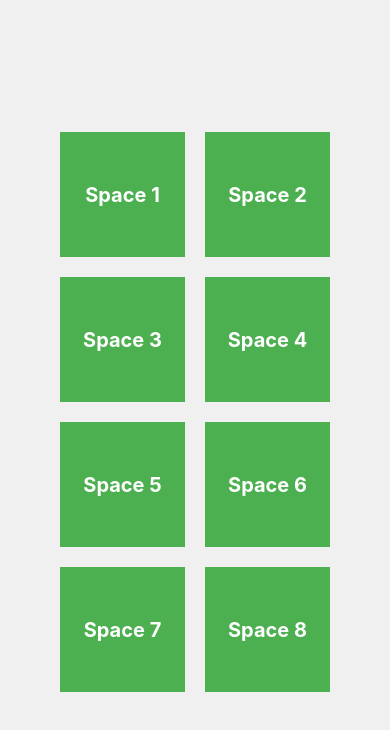
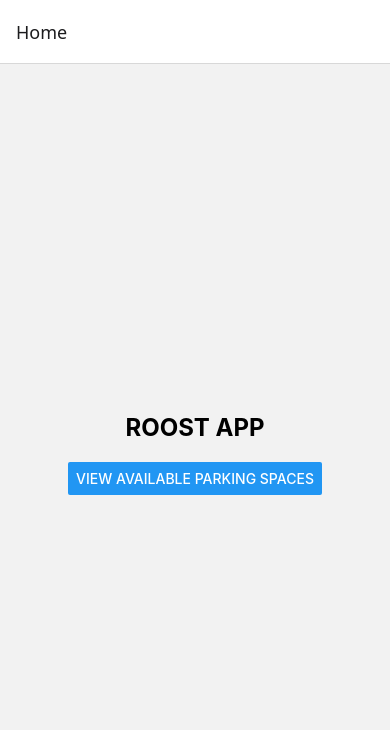
Before and after one commit to Jshea1/roost, a React Native app: screen /Home in a window 390 px wide. Shown: the top 730 px of the page. Built offline with nearby package versions, Linux system fonts and the light colour scheme.

Commit message:
added a home screen with a button, which when clicked moves to the parking data screen

```diff
--- a/App.tsx
+++ b/App.tsx
@@ -1,72 +1,23 @@
 import React from 'react';
-import { SafeAreaView, Text, StyleSheet, View } from 'react-native';
+import { NavigationContainer } from '@react-navigation/native';
+import { createNativeStackNavigator } from '@react-navigation/native-stack';
+import HomeScreen from './screens/HomeScreen';
+import GoogleSheetsScreen from './screens/ParkingScreen';
 
-function App(): React.JSX.Element {
+export type RootStackParamList = {
+  Home: undefined;
+  GoogleSheets: undefined;
+};
+
+const Stack = createNativeStackNavigator<RootStackParamList>();
+
+export default function App(): React.JSX.Element {
   return (
-    <SafeAreaView style={styles.container}>
-
-      <View style={styles.row}>
-        <View style={styles.box}>
-          <Text style={styles.boxText}>Space 1</Text>
-        </View>
-        <View style={styles.box}>
-          <Text style={styles.boxText}>Space 2</Text>
-        </View>
-      </View>
-      <View style={styles.row}>
-        <View style={styles.box}>
-          <Text style={styles.boxText}>Space 3</Text>
-        </View>
-        <View style={styles.box}>
-          <Text style={styles.boxText}>Space 4</Text>
-        </View>
-      </View>
-      <View style={styles.row}>
-        <View style={styles.box}>
-          <Text style={styles.boxText}>Space 5</Text>
-        </View>
-        <View style={styles.box}>
-          <Text style={styles.boxText}>Space 6</Text>
-        </View>
-      </View>
-      <View style={styles.row}>
-        <View style={styles.box}>
-          <Text style={styles.boxText}>Space 7</Text>
-        </View>
-        <View style={styles.box}>
-          <Text style={styles.boxText}>Space 8</Text>
-        </View>
-
-      </View>
-    </SafeAreaView>
+    <NavigationContainer>
+      <Stack.Navigator initialRouteName="Home">
+        <Stack.Screen name="Home" component={HomeScreen} />
+        <Stack.Screen name="GoogleSheets" component={GoogleSheetsScreen} />
+      </Stack.Navigator>
+    </NavigationContainer>
   );
 }
-
-const styles = StyleSheet.create({
-  container: {
-    flex: 1,
-    justifyContent: 'center',
-    alignItems: 'center',
-    backgroundColor: '#f0f0f0',
-  },
-  row: {
-    flexDirection: 'row',
-    justifyContent: 'space-between',
-    marginBottom: 20,
-  },
-  box: {
-    width: 125,
-    height: 125,
-    backgroundColor: '#4CAF50',
-    justifyContent: 'center',
-    alignItems: 'center',
-    marginHorizontal: 10,
-  },
-  boxText: {
-    fontSize: 20,
-    fontWeight: 'bold',
-    color: '#fff',
-  },
-});
-
-export default App;
--- /dev/null
+++ b/screens/HomeScreen.tsx
@@ -0,0 +1,22 @@
+import React from 'react';
+import { View, Text, Button, StyleSheet } from 'react-native';
+import { NativeStackScreenProps } from '@react-navigation/native-stack';
+import { RootStackParamList } from '../App';
+
+type Props = NativeStackScreenProps<RootStackParamList, 'Home'>;
+
+const HomeScreen: React.FC<Props> = ({ navigation }) => {
+  return (
+    <View style={styles.container}>
+      <Text style={styles.title}>ROOST APP</Text>
+      <Button title="View Available Parking Spaces" onPress={() => navigation.navigate('GoogleSheets')} />
+    </View>
+  );
+};
+
+const styles = StyleSheet.create({
+  container: { flex: 1, justifyContent: 'center', alignItems: 'center' },
+  title: { fontSize: 24, fontWeight: 'bold', marginBottom: 20 },
+});
+
+export default HomeScreen;
--- /dev/null
+++ b/screens/ParkingScreen.tsx
@@ -0,0 +1,48 @@
+import React, { useEffect, useState } from "react";
+import { View, Text, ScrollView, ActivityIndicator, StyleSheet } from "react-native";
+import { fetchGoogleSheetsData } from "../services/googleSheets";
+
+const GoogleSheetsScreen: React.FC = () => {
+  const [data, setData] = useState<string[][]>([]);
+  const [loading, setLoading] = useState<boolean>(true);
+
+  useEffect(() => {
+    const loadData = async () => {
+      const sheetData = await fetchGoogleSheetsData();
+      if (sheetData) setData(sheetData);
+      setLoading(false);
+    };
+
+    loadData();
+    const interval = setInterval(loadData, 10000); // Refresh every 10 seconds
+
+    return () => clearInterval(interval);
+  }, []);
+
+  return (
+    <ScrollView style={styles.container}>
+      {loading ? (
+        <ActivityIndicator size="large" color="#0000ff" />
+      ) : (
+        <View>
+          {data.length > 0 ? (
+            data.map((row, index) => (
+              <Text key={index} style={styles.rowText}>
+                {row.join(" | ")}
+              </Text>
+            ))
+          ) : (
+            <Text>No data found</Text>
+          )}
+        </View>
+      )}
+    </ScrollView>
+  );
+};
+
+const styles = StyleSheet.create({
+  container: { padding: 20 },
+  rowText: { padding: 10, borderBottomWidth: 1 },
+});
+
+export default GoogleSheetsScreen;
--- /dev/null
+++ b/services/googleSheets.ts
@@ -0,0 +1,16 @@
+import axios from "axios";
+
+const GOOGLE_SHEET_ID = "1Kb-Vu3I1DIRUix-8swzzwJcqiEAkBGkW8JaDrD7r4bo";
+const API_KEY = "AIzaSyCmk7MTOgYTN0eTikYsEwpt8myCaFo8-os";
+const SHEET_NAME = "Sheet1";
+
+export const fetchGoogleSheetsData = async () => {
+  try {
+    const url = `https://sheets.googleapis.com/v4/spreadsheets/${GOOGLE_SHEET_ID}/values/${SHEET_NAME}?key=${API_KEY}`;
+    const response = await axios.get(url);
+    return response.data.values;
+  } catch (error: any) {
+    console.error("Error fetching Google Sheets data:", error.response?.data || error.message);
+    return null;
+  }
+};
```
Also changed, not shown: package.json (+11 -3 lines), 1 other file (tests, documents, lock files or other folders).
